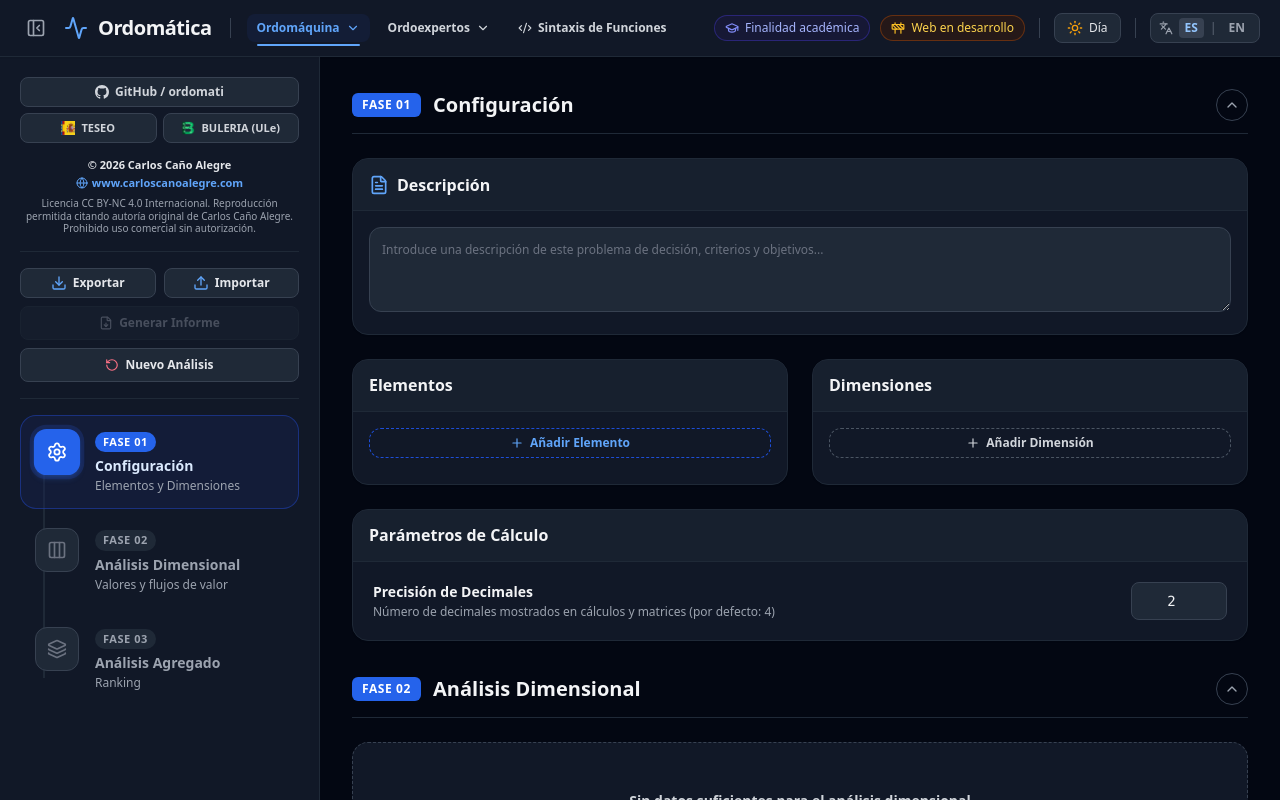
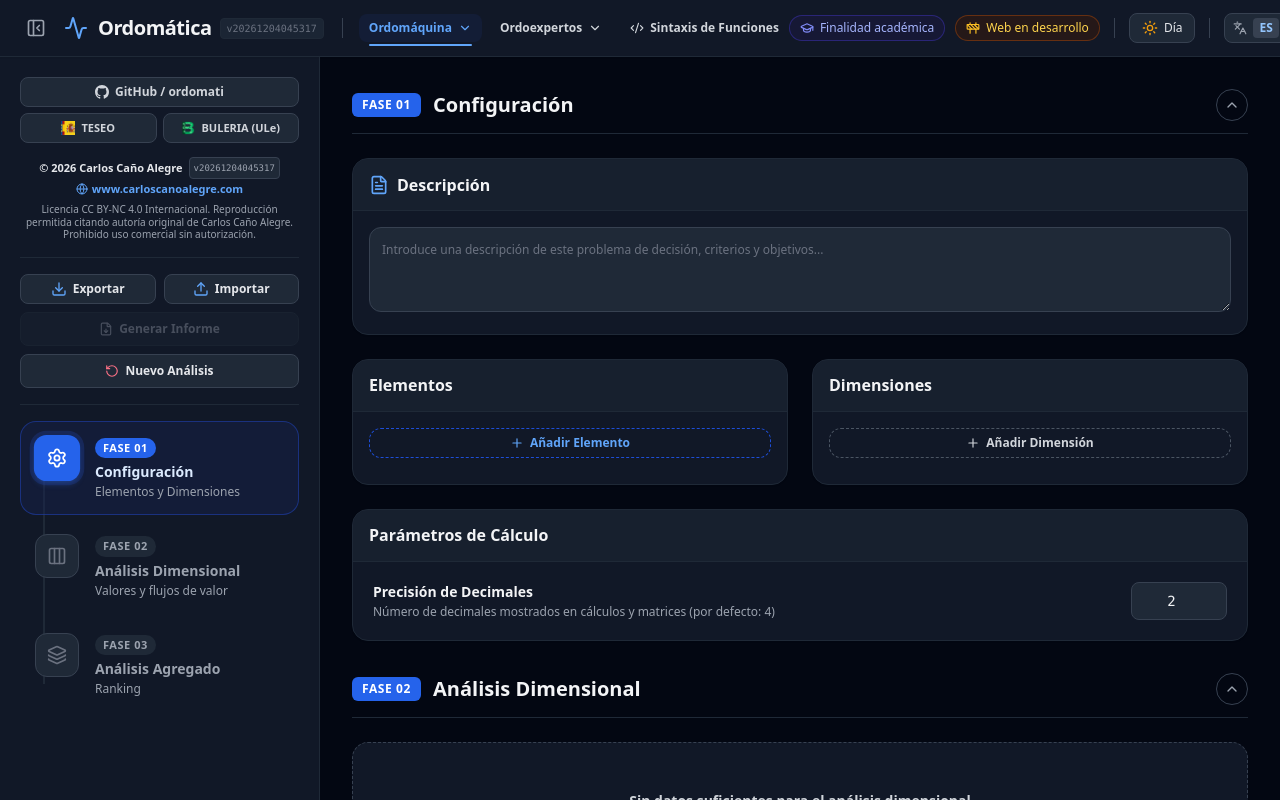
Before and after one commit to carloscanale81/ordomati, a React (Vite) app: page / in a window 1280 px wide. Built offline with nearby package versions, Linux system fonts and the light colour scheme.

Commit message:
feat: Added build timestamp (as release reference)

```diff
--- a/src/logic/index.ts
+++ b/src/logic/index.ts
@@ -9,3 +9,4 @@ export * from './matchScraper';
 export * from './soccerAnalysis';
 export * from './teamColors';
 export * from './mathExpression';
+export * from './version';
--- /dev/null
+++ b/src/logic/version.ts
@@ -0,0 +1,19 @@
+/**
+ * Application build version tag generated in YYYYMMDDhhmmss format.
+ * Injected during Vite build or dev server via import.meta.env.VITE_APP_BUILD_VERSION,
+ * or computed at runtime as a fallback.
+ */
+export function generateTimestampVersion(d: Date = new Date()): string {
+  const pad = (n: number) => String(n).padStart(2, '0');
+  const YYYY = d.getFullYear();
+  const MM = pad(d.getMonth() + 1);
+  const DD = pad(d.getDate());
+  const hh = pad(d.getHours());
+  const mm = pad(d.getMinutes());
+  const ss = pad(d.getSeconds());
+  return `${YYYY}${MM}${DD}${hh}${mm}${ss}`;
+}
+
+export const APP_BUILD_VERSION: string =
+  (typeof import.meta !== 'undefined' && (import.meta as any).env?.VITE_APP_BUILD_VERSION) ||
+  generateTimestampVersion();
--- a/src/ui/App.tsx
+++ b/src/ui/App.tsx
@@ -24,7 +24,8 @@ import {
   FlavourAnalysisCase,
   FlavourId,
   createInitialFlavourState,
-  isFlavourId
+  isFlavourId,
+  APP_BUILD_VERSION
 } from '../logic';
 import { serializeFullCase, deserializeFullCase } from '../io/serializer';
 import { parseFlavourCase } from '../io/flavourIO';
@@ -249,7 +250,15 @@ function AppContent() {
             </button>
           )}
           <Activity className="w-6 h-6 text-blue-600 dark:text-blue-400 shrink-0" />
-          <h1 className="text-xl font-bold tracking-tight text-gray-800 dark:text-gray-100">{t('app.title')}</h1>
+          <div className="flex items-center gap-2">
+            <h1 className="text-xl font-bold tracking-tight text-gray-800 dark:text-gray-100">{t('app.title')}</h1>
+            <span
+              className="hidden lg:inline-flex items-center px-1.5 py-0.5 rounded text-[10px] font-mono text-gray-400 dark:text-gray-500 bg-gray-100 dark:bg-gray-800/80 border border-gray-200 dark:border-gray-800 select-all"
+              title={`Versión: ${APP_BUILD_VERSION}`}
+            >
+              v{APP_BUILD_VERSION}
+            </span>
+          </div>
 
           <MainNavMenu
             activeView={activeView}
--- a/src/ui/components/AppFooter.tsx
+++ b/src/ui/components/AppFooter.tsx
@@ -1,6 +1,7 @@
 import React, { forwardRef, useEffect, useState } from 'react';
 import { Globe } from 'lucide-react';
 import { useI18n } from '../i18n/I18nContext';
+import { APP_BUILD_VERSION } from '../../logic';
 
 export interface AppFooterProps {
   className?: string;
@@ -148,7 +149,15 @@ export const AppFooter = forwardRef<HTMLElement, AppFooterProps>(
           {/* Author domain & Copyright notice */}
           <div className="space-y-1.5 text-center">
             <div className="flex flex-col items-center gap-0.5 text-gray-800 dark:text-gray-200 font-bold text-[11px]">
-              <span>&copy; {currentYear} Carlos Caño Alegre</span>
+              <div className="flex items-center gap-1.5 flex-wrap justify-center">
+                <span>&copy; {currentYear} Carlos Caño Alegre</span>
+                <span
+                  className="font-mono text-[9px] font-normal text-gray-500 dark:text-gray-400 bg-gray-100 dark:bg-gray-800 px-1 py-0.5 rounded border border-gray-200 dark:border-gray-700 select-all"
+                  title={`Versión: ${APP_BUILD_VERSION}`}
+                >
+                  v{APP_BUILD_VERSION}
+                </span>
+              </div>
               <a
                 href="https://www.carloscanoalegre.com"
                 target="_blank"
@@ -182,6 +191,13 @@ export const AppFooter = forwardRef<HTMLElement, AppFooterProps>(
             <div className="flex flex-wrap items-center justify-center md:justify-start gap-2 text-gray-800 dark:text-gray-200 font-bold text-xs">
               <span className="inline-flex items-center gap-1.5">
                 <span>&copy; {currentYear} Carlos Caño Alegre</span>
+              </span>
+              <span className="text-gray-300 dark:text-gray-700">·</span>
+              <span
+                className="font-mono text-[10px] font-normal text-gray-500 dark:text-gray-400 bg-gray-100 dark:bg-gray-800 px-1.5 py-0.5 rounded border border-gray-200 dark:border-gray-700 select-all"
+                title={`Versión: ${APP_BUILD_VERSION}`}
+              >
+                v{APP_BUILD_VERSION}
               </span>
               <span className="text-gray-300 dark:text-gray-700">·</span>
               <a
--- a/vite.config.ts
+++ b/vite.config.ts
@@ -53,9 +53,20 @@ function apiDevServerPlugin(): Plugin {
   };
 }
 
+const buildVersion = (() => {
+  const now = new Date();
+  const pad = (n: number) => String(n).padStart(2, '0');
+  return `${now.getFullYear()}${pad(now.getMonth() + 1)}${pad(now.getDate())}${pad(now.getHours())}${pad(now.getMinutes())}${pad(now.getSeconds())}`;
+})();
+
+process.env.VITE_APP_BUILD_VERSION = buildVersion;
+
 export default defineConfig({
   plugins: [react(), apiDevServerPlugin()],
   base: './',
+  define: {
+    'import.meta.env.VITE_APP_BUILD_VERSION': JSON.stringify(buildVersion)
+  },
   server: {
     proxy: {
       '/api': {
```
Also changed, not shown: 1 other file (tests, documents, lock files or other folders).
